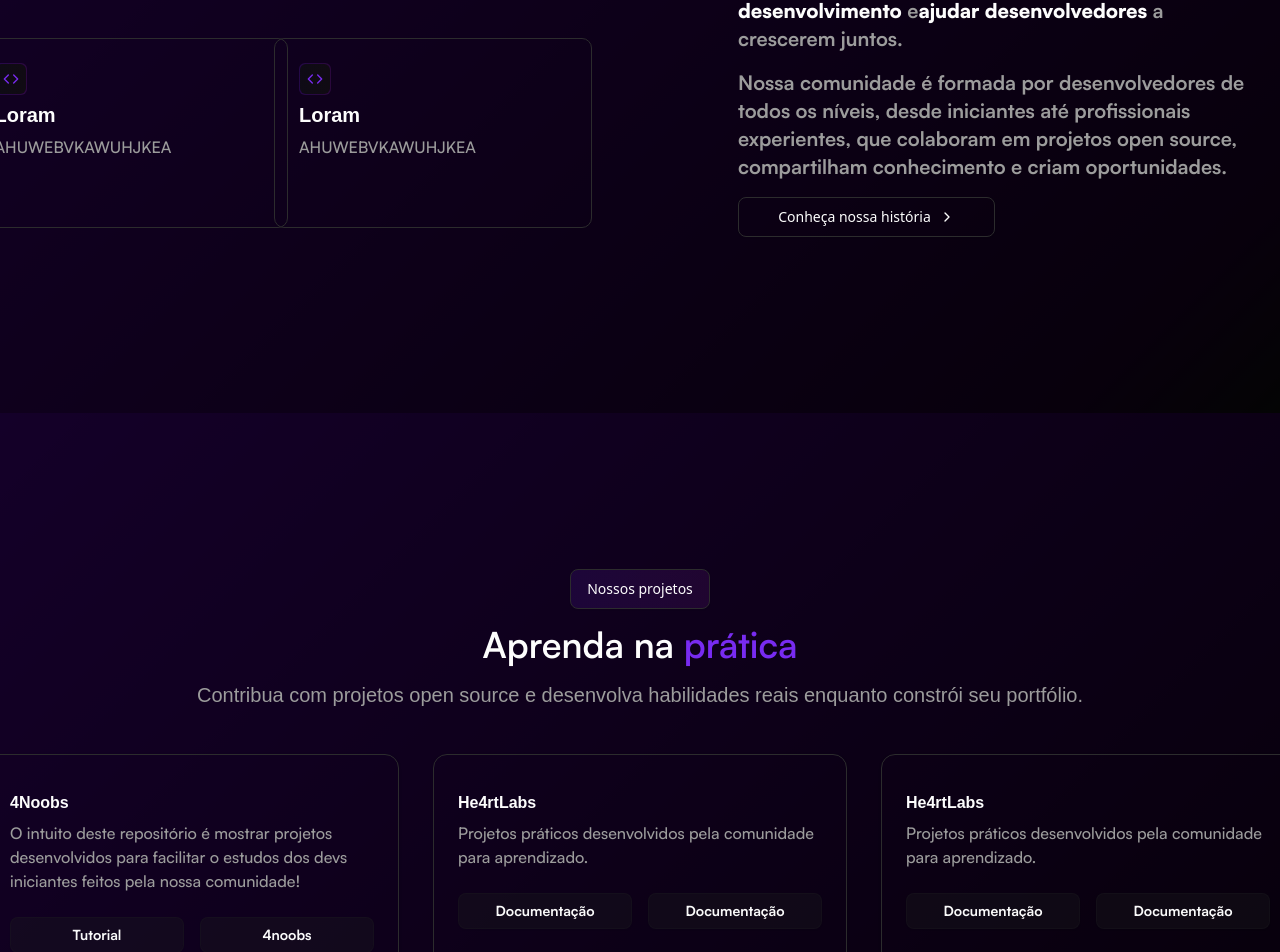
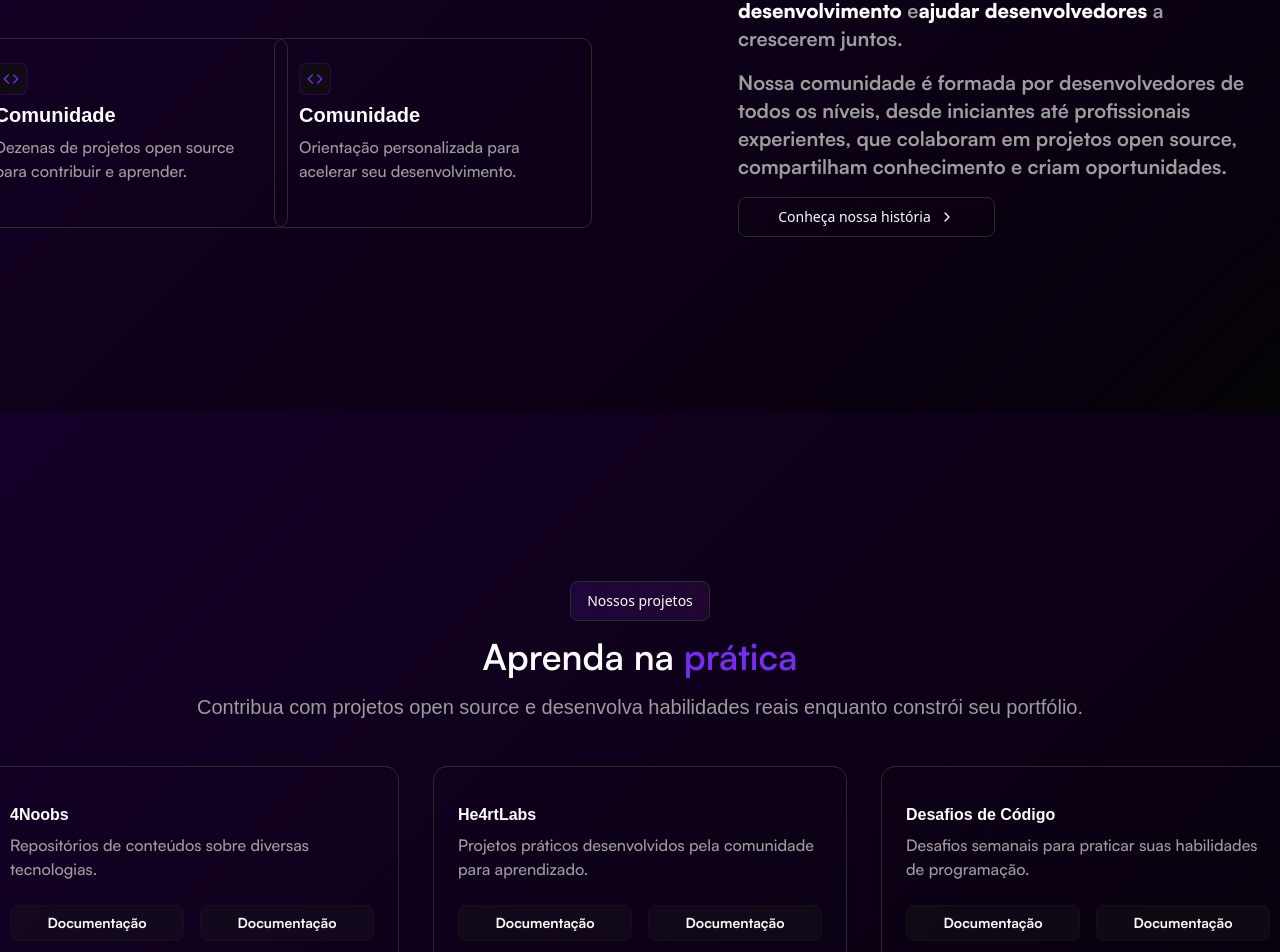
Before and after one commit to he4rt/he4rt-landing, a Next.js app: page / in a window 1280 px wide. Shown: the part 1275-2227 px from the top of the page. Built offline with nearby package versions, Linux system fonts and the light colour scheme; a web font is replaced by a local one.

Commit message:
feat: add aboutCards.json and integrate into homepage for dynamic content display

```diff
--- /dev/null
+++ b/aboutCards.json
@@ -0,0 +1,22 @@
+[
+  {
+    "id": 1,
+    "title": "Comunidade",
+    "description": "Mais de 2.000 membros ativos compartilhando conhecimento."
+  },
+  {
+    "id": 2,
+    "title": "Comunidade",
+    "description": "Dezenas de projetos open source para contribuir e aprender."
+  },
+  {
+    "id": 3,
+    "title": "Comunidade",
+    "description": "Workshops, lives e encontros virtuais com especialistas."
+  },
+  {
+    "id": 4,
+    "title": "Comunidade",
+    "description": "Orientação personalizada para acelerar seu desenvolvimento."
+  }
+]
--- a/projects.json
+++ b/projects.json
@@ -2,8 +2,8 @@
   {
     "id": 1,
     "title": "4Noobs",
-    "description": "O intuito deste repositório é mostrar projetos desenvolvidos para facilitar o estudos dos devs iniciantes feitos pela nossa comunidade!",
-    "tags": ["Tutorial", "4noobs"],
+    "description": "Repositórios de conteúdos sobre diversas tecnologias.",
+    "tags": ["Documentação", "Documentação"],
     "url": "https://github.com/he4rt/4noobs"
   },
   {
@@ -17,8 +17,8 @@
   {
     "id": 3,
 
-    "title": "He4rtLabs",
-    "description": "Projetos práticos desenvolvidos pela comunidade para aprendizado.",
+    "title": "Desafios de Código",
+    "description": "Desafios semanais para praticar suas habilidades de programação.",
     "tags": ["Documentação", "Documentação"],
     "url": ""
   }
--- a/src/app/page.tsx
+++ b/src/app/page.tsx
@@ -17,6 +17,7 @@ import { AvatarImage } from "@radix-ui/react-avatar";
 import { ChevronRight } from "lucide-react";
 import Image from "next/image";
 import Link from "next/link";
+import aboutCards from "../../aboutCards.json";
 import projects from "../../projects.json";
 import socialMedia from "../../socialMedia.json";
 
@@ -115,10 +116,13 @@ export default function Home() {
           <Section name="about">
             <div className="flex flex-col-reverse sm:flex-row gap-8 sm:gap-[145px]">
               <div className="grid grid-flow-col grid-cols-1 grid-rows-4 sm:grid-rows-2 gap-8 place-items-center">
-                <Card title="Loram" description="AHUWEBVKAWUHJKEA" />
-                <Card title="Loram" description="AHUWEBVKAWUHJKEA" />
-                <Card title="Loram" description="AHUWEBVKAWUHJKEA" />
-                <Card title="Loram" description="AHUWEBVKAWUHJKEA" />
+                {aboutCards.map((card) => (
+                  <Card
+                    key={card.id}
+                    title={card.title}
+                    description={card.description}
+                  />
+                ))}
               </div>
               <div className="flex flex-col gap-4 sm:max-w-[526px]">
                 <ButtonOutline className="sm:max-w-[140px] font-regular bg-linear-to-r from-primary-purple/13 to-primary-pink/13">
```
